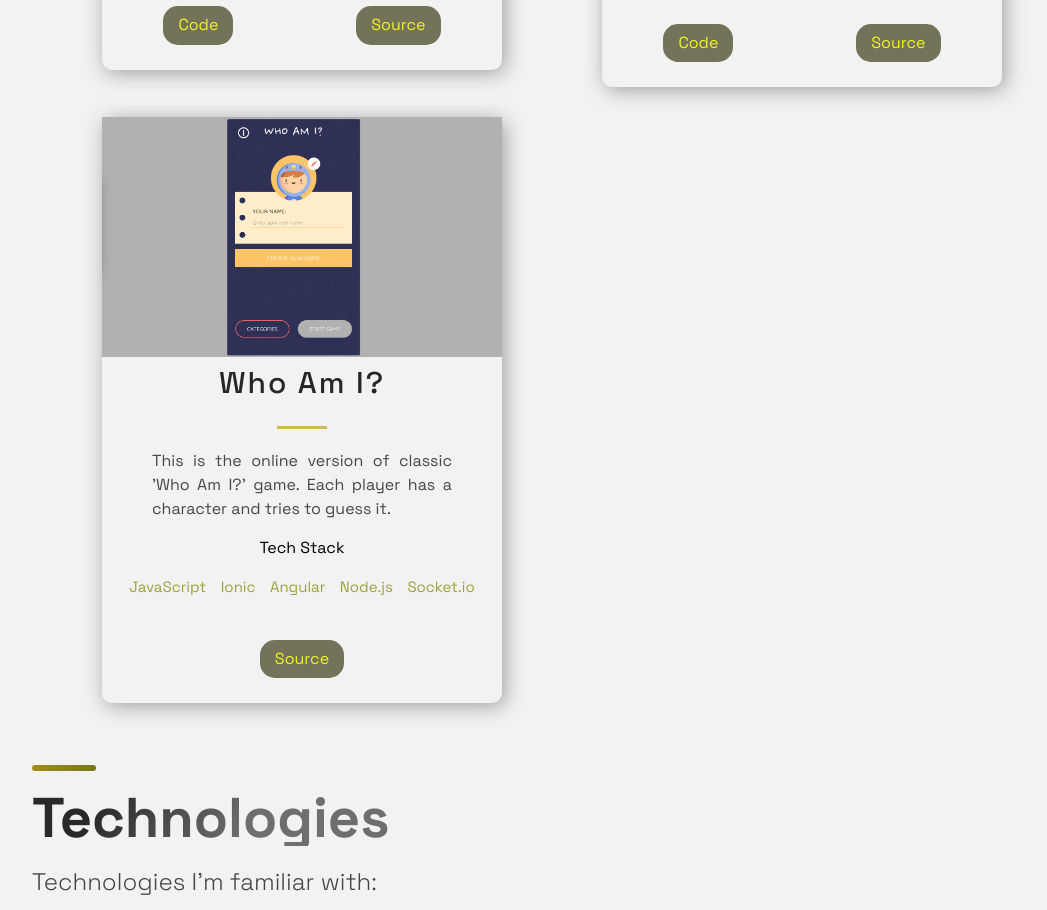
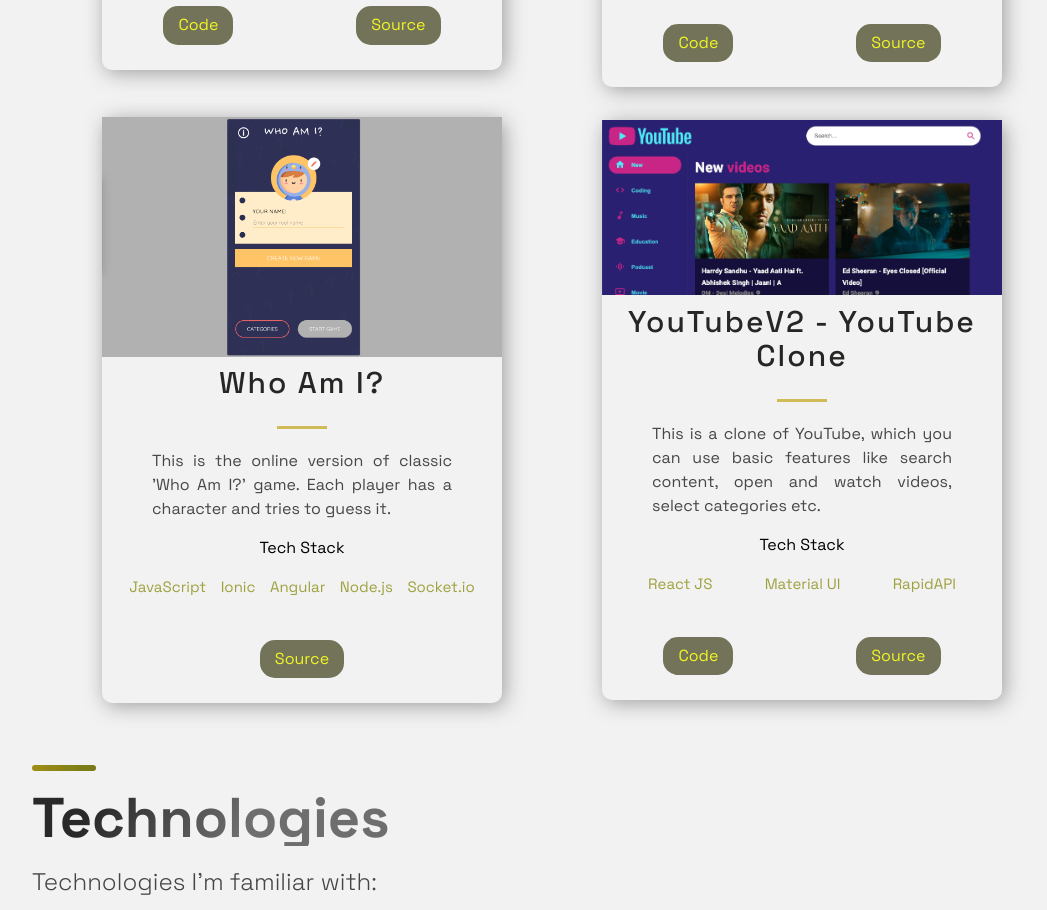
Before and after one commit to Charizard17/Charizard17.github.io, a Next.js app: page / in a window 1280 px wide. Shown: the part 2360-3270 px from the top of the page, without its empty margins (88-1135 px from the left). Built offline with nearby package versions, Linux system fonts and the light colour scheme.

Commit message:
new project added

```diff
--- a/src/constants/constants.js
+++ b/src/constants/constants.js
@@ -52,6 +52,16 @@
     visit: "",
     id: 105,
   },
+  {
+    title: "YouTubeV2 - YouTube Clone",
+    description:
+      "This is a clone of YouTube, which you can use basic features like search content, open and watch videos, select categories etc.",
+    image: "/images/youtubev2.png",
+    tags: ["React JS", "Material UI", "RapidAPI"],
+    source: "https://kaleidoscopic-dieffenbachia-3c4421.netlify.app",
+    visit: "https://github.com/Charizard17/youtube-clone-with-reactjs",
+    id: 106,
+  },
 ]
 
 export const TimeLineData = [
```
Also changed, not shown: public/images/youtubev2.png (added).
